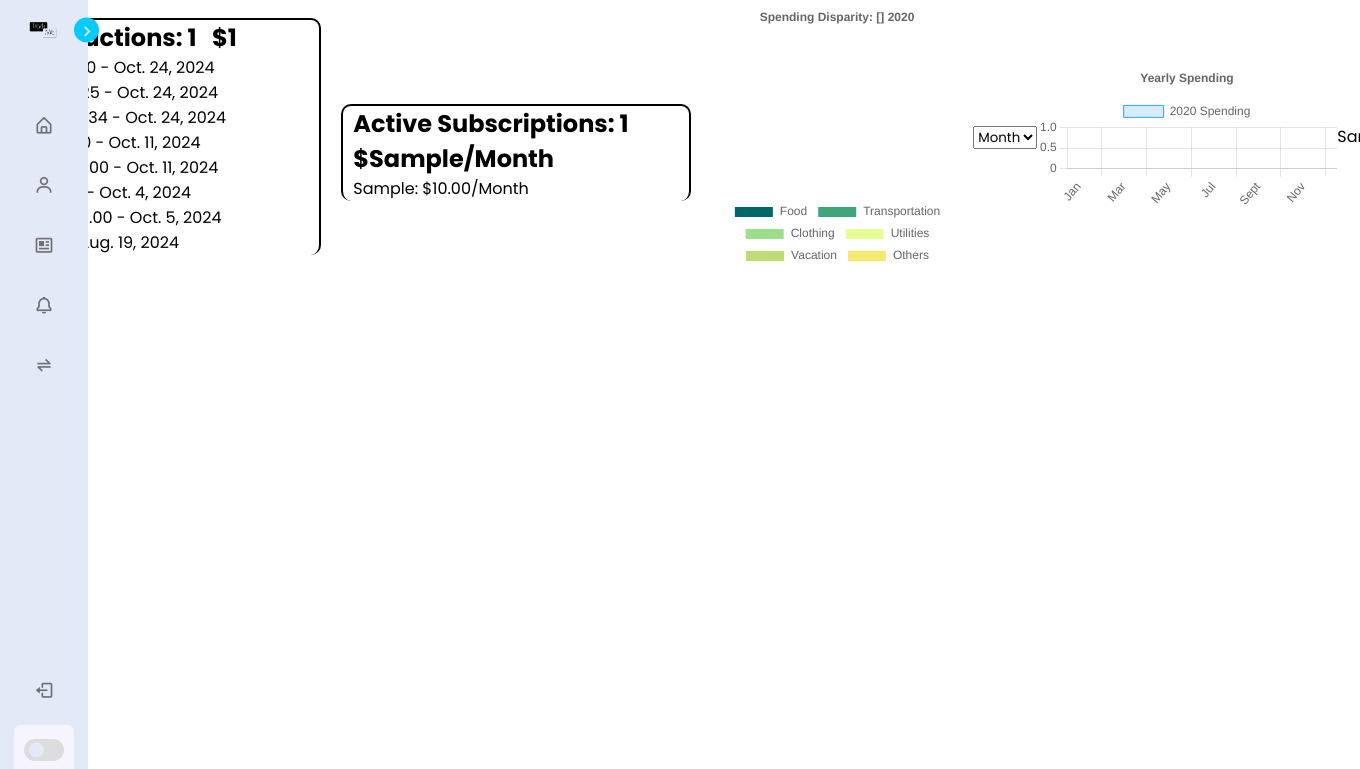
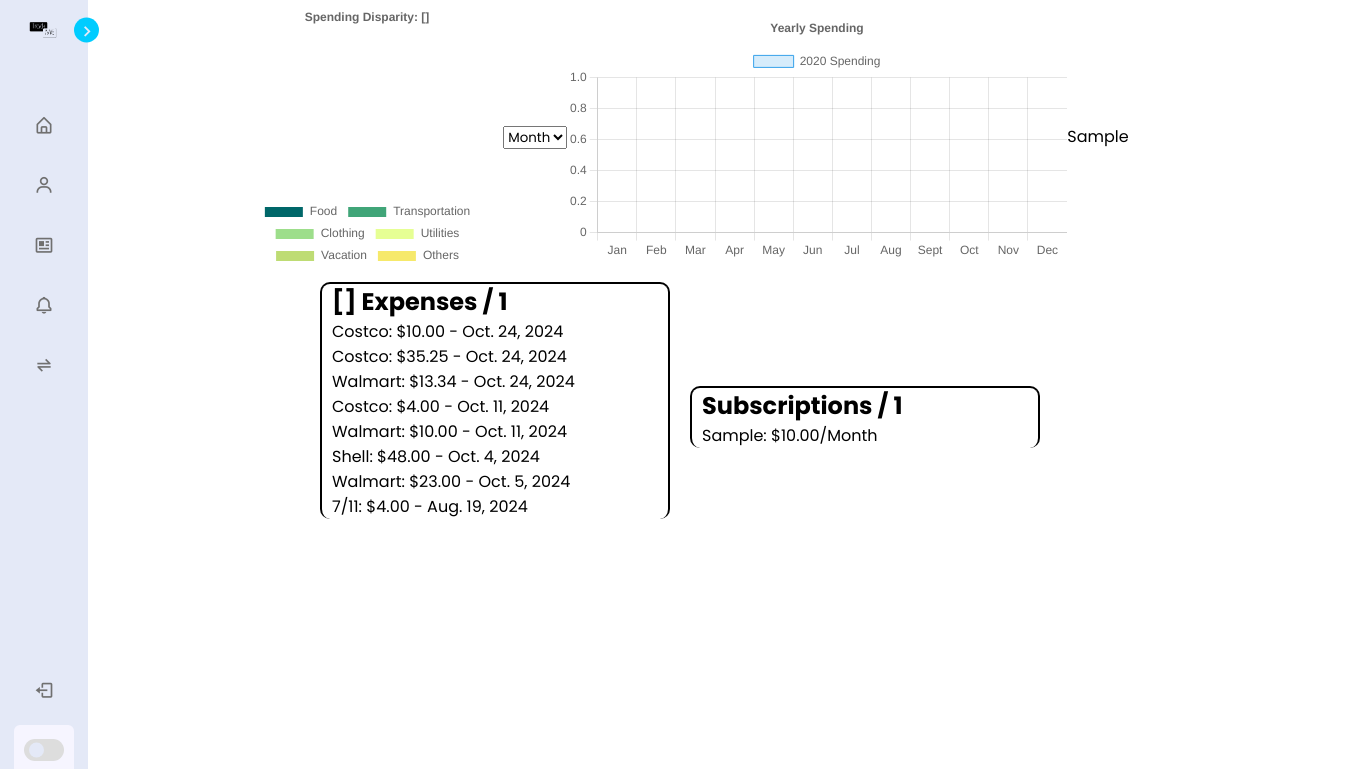
Before and after one commit to prithvipat/TrackME, a Django app: template financeMe/templates/profile.html in a window 1360 px wide; the page is wider, and only the part inside the window is pictured. Shown: the top 769 px of that part. Run offline with Django 5.2, Linux system fonts and the light colour scheme; data comes from the database, SQL or seed files in the repository; tables that the repository leaves empty hold one stand-in row (values such as "Sample post"); the template is opened without the code that fills it: values that come from a table or form of the project are taken from there, most other values are stand-ins (such as "Sample title", 1, 10 or a date in 2020).

Commit message:
Update profile.html

```diff
--- a/financeMe/templates/profile.html
+++ b/financeMe/templates/profile.html
@@ -81,26 +81,9 @@
         </div>
     </nav>
 
-    <div class='user-info'>
-        <div class='transactions_made'>
-            <ul class = 'hh'>
-                <h2>{{month}} Transactions: {{num_transactions}}&nbsp &nbsp${{total_monthly}}</h2>
-                {% for t in transactions %}
-                <li class='jj'><p>{{t.retailer}}: ${{t.amount}} - {{t.date}}</p></li>
-                {% endfor %}
-            </ul>
-        </div>
+    <div class='all'>
 
-        <div class='subscriptions_made'>
-            <ul class='hh'>
-                <h2 class='headers'>Active Subscriptions: {{num_subscriptions}} ${{monthly_subs}}/Month</h2>
-                <div class='hh2'>
-                    {% for i in subscriptions %}
-                    <li class='jj'><p>{{i.organization}}: ${{i.price}}/Month </p></li>
-                    {% endfor %}
-                </div>
-            </ul>
-        </div>
+        <div class='charts'>
             <div class='pie-chart' id='container' style="width: 20%;">
                 <canvas id='pie-chart'></canvas>
             </div>
@@ -112,12 +95,14 @@
             </div>
 
             <div class='bar-chart-yearly'>
-            <canvas id='yearly-bar-chart'></canvas>
+                <canvas id='yearly-bar-chart' width=500></canvas>
             </div>
 
             <p>{{food_budget}}</p>
 
         </div>
+
+        <div class='these-budgets'>
 
         <div class='all-budgets'>
             {% if food > 0 %}
@@ -133,12 +118,33 @@
             <p>Utilities-Budget: &nbsp &nbsp &nbsp &nbsp${{this_dicts.Utilities}} | ${{util}}</p>
             {% endif %}
             {% if others > 0 %}
-        <p>Others-Budget :&nbsp &nbsp ${{this_dicts.Others}} | ${{others}}</p>
+            <p>Others-Budget :&nbsp &nbsp &nbsp &nbsp ${{this_dicts.Others}} | ${{others}}</p>
             {% endif%}
         </div>
 
-    <a class='settings'href="/settings"> Settings</a>
+        <div class='things'>
 
+            <div class='transactions_made'>
+                <ul class = 'hh'>
+                    <h2>{{this_month}} Expenses / {{num_transactions}} </h2>
+                    {% for t in transactions %}
+                    <li class='jj'><a class='delete_link' href="{% url 'delete_transactions' t.transaction_id %}"><p>{{t.retailer}}: ${{t.amount}} - {{t.date}} </p></a></li>
+                    {% endfor %}
+                </ul>
+            </div>
+
+            <div class='subscriptions_made'>
+                <ul class='hh'>
+                    <h2 class='headers'>Subscriptions / {{num_subscriptions}}</h2>
+                    <div class='hh2'>
+                        {% for i in subscriptions %}
+                        <li class='jj'><a class='delete_link' href="{% url 'delete_subscription' i.organization %}"><p>{{i.organization}}: ${{i.price}}/Month </p></a></li>
+                        {% endfor %}
+                    </div>
+                </ul>
+            </div>
+        </div>
+    </div>
     <script>
         // Pie / Doughnut Chart
         var ctx = document.getElementById('pie-chart').getContext('2d');
@@ -168,7 +174,7 @@
                 plugins: {
                     title: {
                         display: true,
-                        text: 'Spending Disparity: {{month}} {{year}}'
+                        text: 'Spending Disparity: {{this_month}}'
                     },
                     legend: {
                         position: 'bottom'
@@ -191,7 +197,7 @@
                     {{ percentage_yearly.Vacation }},
                     {{ percentage_yearly.Others }},
                 ];
-                pieChart.options.plugins.title.text = 'Spending Disparity: {{year}}';
+                pieChart.options.plugins.title.text = 'Spending Disparity: {{this_year}}';
             }
 
             else {
@@ -203,7 +209,7 @@
                     {{ categories.Vacation }},
                     {{ categories.Others }},
                 ];
-                pieChart.options.plugins.title.text = 'Spending Disparity: {{ month }} {{ year }}';
+                pieChart.options.plugins.title.text = 'Spending Disparity: {{this_month}} {{ this_year }}';
             }
             pieChart.update();
         });
```
Lines whose indentation alone changed are shown as unchanged.
